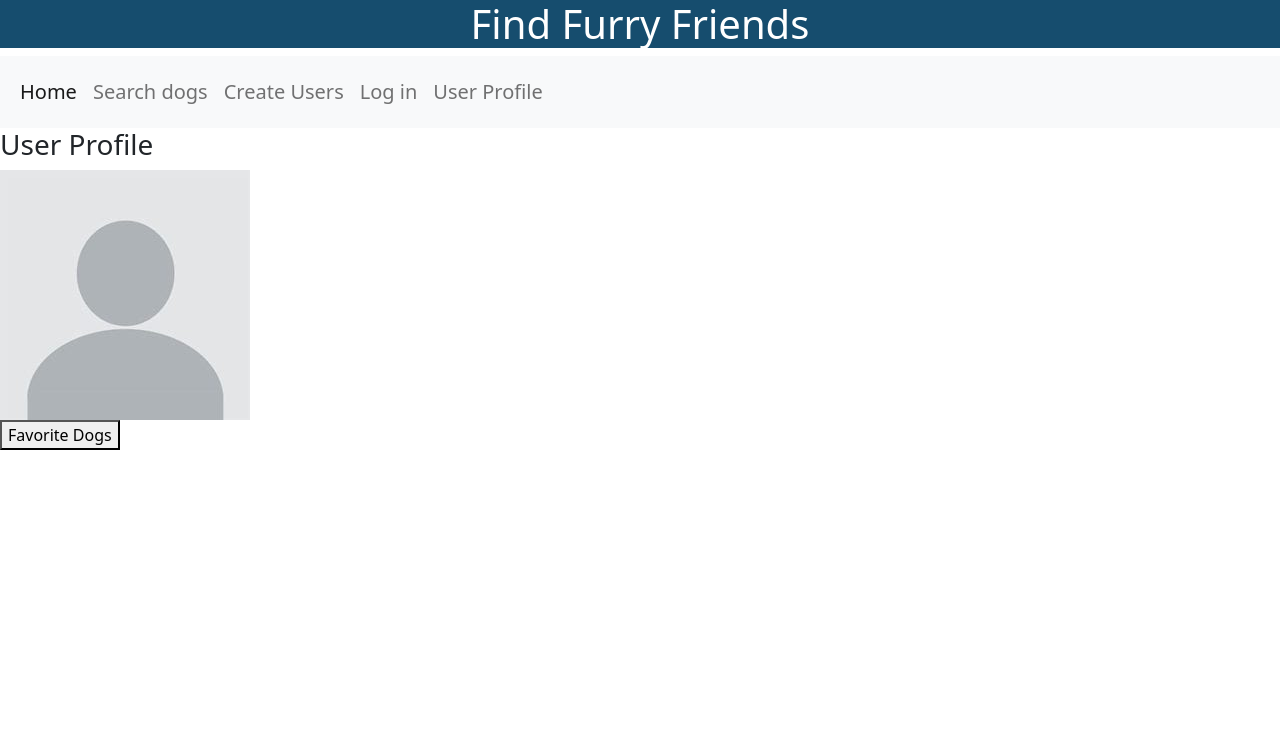
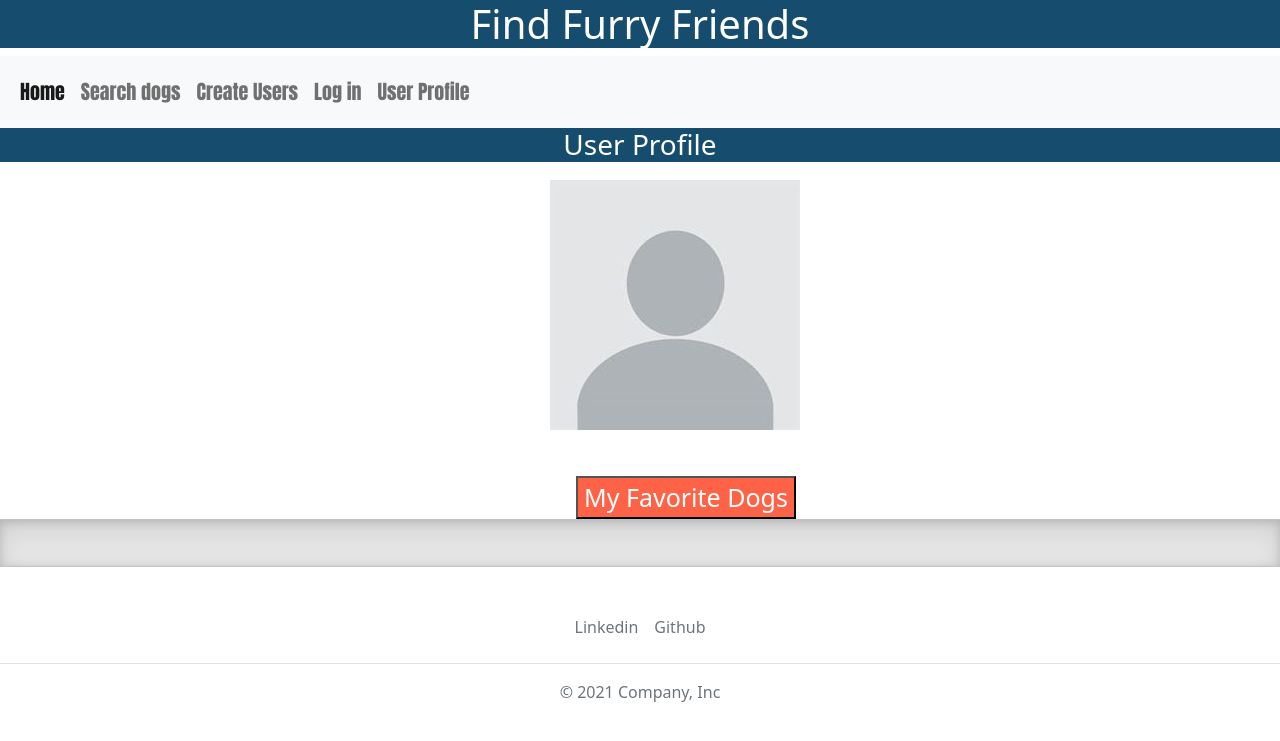
Before and after one commit to yingq007/furry-friends-finder, a Flask app: page /user_profile in a window 1280 px wide. Shown: the top 741 px of the page. Run offline with Flask 2, Linux system fonts and the light colour scheme; data that the repository does not hold is empty.

Commit message:
modified server.py, mystyle.css, user.profile.js, base, homepage, search_dogs, user_profile

```diff
--- a/server.py
+++ b/server.py
@@ -194,7 +194,7 @@ def search_for_dogs():
     result={'dogs':[]}
 
     if 'animals' not in data:
-        flash(f" There are no dogs match your search, Please try again!")
+        flash(f"There are no dogs match your search, Please try again!")
         return render_template("search.html",breed_types_global=breed_types_global)
     for dog in data['animals']:
         if dog['photos']:
--- a/static/mystyle.css
+++ b/static/mystyle.css
@@ -81,3 +81,55 @@ border: 1px solid grey;
 	text-align: center;
 	font-stretch: semi-condensed;
 }
+#my_fav{
+	font-size: 20px;
+	margin-top: 5px;
+	margin-bottom: 5px;
+	background-color: tomato;
+	color: white;
+	box-shadow: rgba(255, 99, 71, 0.301);
+}
+
+#defaultpicture{
+	display: inline-block;
+	margin-top: 10px;
+	margin-bottom:10px;
+	margin-left: 550px;
+
+}
+
+#favorite_dogs{
+	text-align: center;
+}
+.container{
+	max-width:1200px;
+	margin:auto;
+	overflow:auto;
+	background: #f2f2f2;
+}
+
+#dog-search-result{
+	max-width:1200px;
+	margin:auto;
+	overflow:auto;
+	background: #f2f2f2;
+}
+#name-card{
+	margin: 5px;
+	border:1px solid #ccc;
+	float: left;
+	width: 380px;
+	margin-left: 60px;
+}
+.b-example-divider {
+	height: 3rem;
+	background-color: rgba(0, 0, 0, .1);
+	border: solid rgba(0, 0, 0, .15);
+	border-width: 1px 0;
+	box-shadow: inset 0 .5em 1.5em rgba(0, 0, 0, .1), inset 0 .125em .5em rgba(0, 0, 0, .15)
+  }
+
+.container1 {
+	fill: red;
+	color: royalblue;
+  }
--- a/static/user_profile.js
+++ b/static/user_profile.js
@@ -1,13 +1,16 @@
 function showFavorite(evt) {
-    // TODO: get the fortune and show it in the #fortune-text div
   $.get('/favorite_dogs', (res) => {
 
     let fav = res.favorite;
     let user = res.user;
+    // let css_style_line = "<link rel='stylesheet' href='/static/mystyle.css'>";
+    // $('#favorite_dogs').append(css_style_line);
+    let container_div = "<div class='container'>";
+    $('#favorite_dogs').append(container_div);
     for (let i=0; i < fav.length; i++) {
       current_fav = fav[i]
 
-      let out = "<p>" + `<h1>${current_fav['animal_name']}</h1>`
+      let out = "<div id='name-card'>" + `<h1>${current_fav['animal_name']}</h1>`
        + `Animal id: ${current_fav['animal_id']}<br>`
        + `Description: ${current_fav['animal_description']}<br>`
        + `Spayed or Neutered: ${current_fav['spayed_neutered']}<br>`
@@ -16,22 +19,28 @@ function showFavorite(evt) {
        + `Primary Breed: ${current_fav['primary_breed']}<br>`
        + `Email: ${current_fav['email']}<br>`
        + `Phone: ${current_fav['phone_number']}<br>`
-       + `URL: ${current_fav['url']}<br>`
+       + `Petfinder URL: <a href ="${current_fav['url']}">Click Me</a><br>`
        + `Organization Animal ID: ${current_fav['organization_animal_id']}<br>`
-       + `<img src=${current_fav['photo']} image.style.width = '90'>`
-       + "</p>";
+       + `<img src=${current_fav['photo']} width="330" height="280">`
+       + "</div>";
 
      $('#favorite_dogs').append(out);
      $('#email').text(user.email);
     }
+    $('#favorite_dogs').append("</div>");
+
   });
 
   $('#animals_available').hide();
+  console.log(out)
 }
 
 $.get('/favorite_dogs', (res) => {
   $('#email').text(res.user.email);
 })
+
+$("#email").css("margin-left", "600px");
+$("#email").css("font-size", "20px");
 
 // function newShowFav(res){
 //   let fav = res.favorite;
@@ -58,3 +67,8 @@ $.get('/favorite_dogs', (res) => {
 //   }
 // }
 $('#get-favorite-button').on('click', showFavorite);
+$("#get-favorite-button").css("margin-left", "576px");
+$("#get-favorite-button").css("font-size", "25px");
+$("#get-favorite-button").css("margin-top", "20px");
+$("#get-favorite-button").css("background-color", "tomato");
+$("#get-favorite-button").css("color", "white");
--- a/templates/base.html
+++ b/templates/base.html
@@ -69,8 +69,23 @@ h1 {
     </p>
     {% endfor %}
 
+
     {% block body %}{% endblock %}
 
     {% block after_body %}{% endblock %}
   </body>
+  <link href="/static/mystyle.css" rel="stylesheet">
+  <div class="b-example-divider"></div>
+
+  <div class="container1">
+    <footer class="py-3 my-4">
+      <ul class="nav justify-content-center border-bottom pb-3 mb-3">
+        <li class="nav-item"><a href="https://www.linkedin.com/in/yingqin1/" class="nav-link px-2 text-muted">Linkedin</a></li>
+        <li class="nav-item"><a href="https://github.com/yingq007" class="nav-link px-2 text-muted">Github</a></li>
+      </ul>
+
+      <p class="text-center text-muted">&copy; 2021 Company, Inc</p>
+    </footer>
+  </div>
+
 </html>
--- a/templates/homepage.html
+++ b/templates/homepage.html
@@ -26,7 +26,6 @@ Planing to Adopt a dog? <br>
   <link rel="stylesheet" href="/static/mystyle.css">
 </a><br>
 We help our users to find dogs base on their location and breed they want.
-
 
 </div>
 
--- a/templates/user_profile.html
+++ b/templates/user_profile.html
@@ -3,11 +3,23 @@
 
 {% block body %}
 <h3>User Profile</h3>
-<img id="defaultpicture" src="/static/images/defaultpicture.jpeg"
+<style>
+    h3 {
+    font-weight: semi-bold;
+    font-family: font-family: 'Titillium Web', sans-serif;
+    text-align: center;
+    color: white;
+    background-color:rgb(22, 77, 110);
+
+    }
+</style>
+<img id="defaultpicture" src="/static/images/defaultpicture.jpeg">
+<link rel="stylesheet" href="/static/mystyle.css">
+
 <p>
 <div id ="email"></div>
-<button id="get-favorite-button">Favorite Dogs</button>
-</p>
-<div id="favorite_dogs"></div>
+<button id="get-favorite-button"> My Favorite Dogs</button>
+
+<div id="favorite_dogs" href="/static/mystyle.css"></div>
 <script src='/static/user_profile.js'></script>
 {% endblock %}
```
Also changed, not shown: templates/search_dogs.html (+34 -32 lines).
